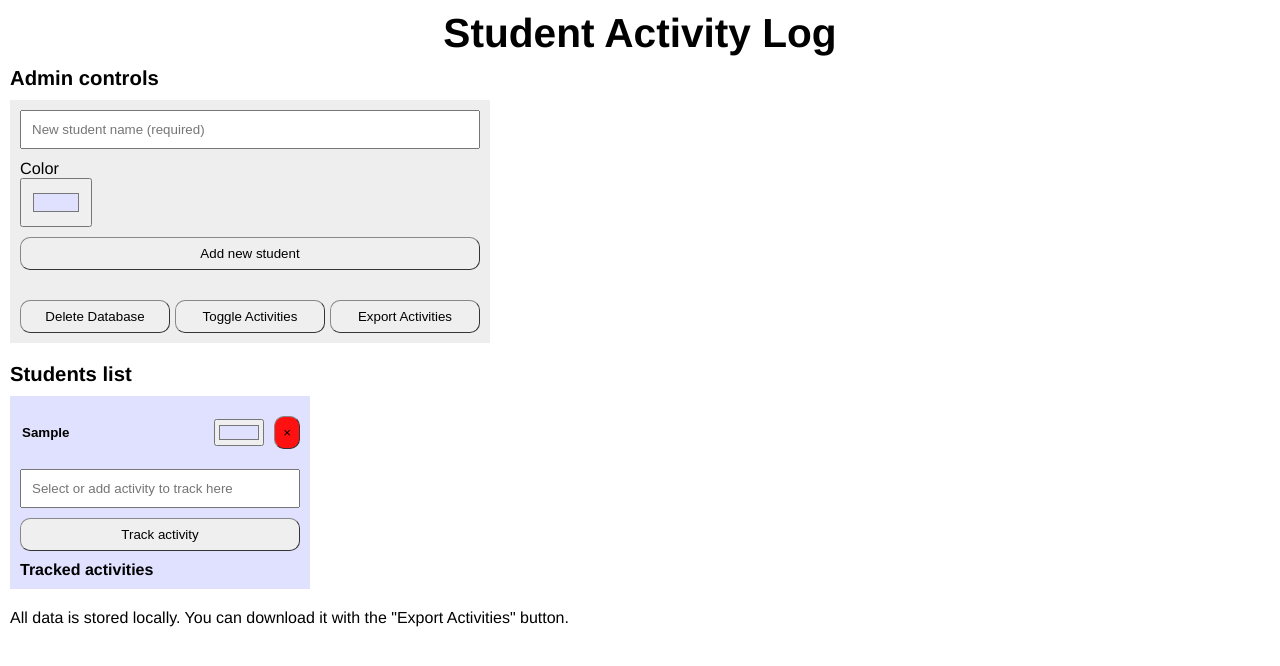
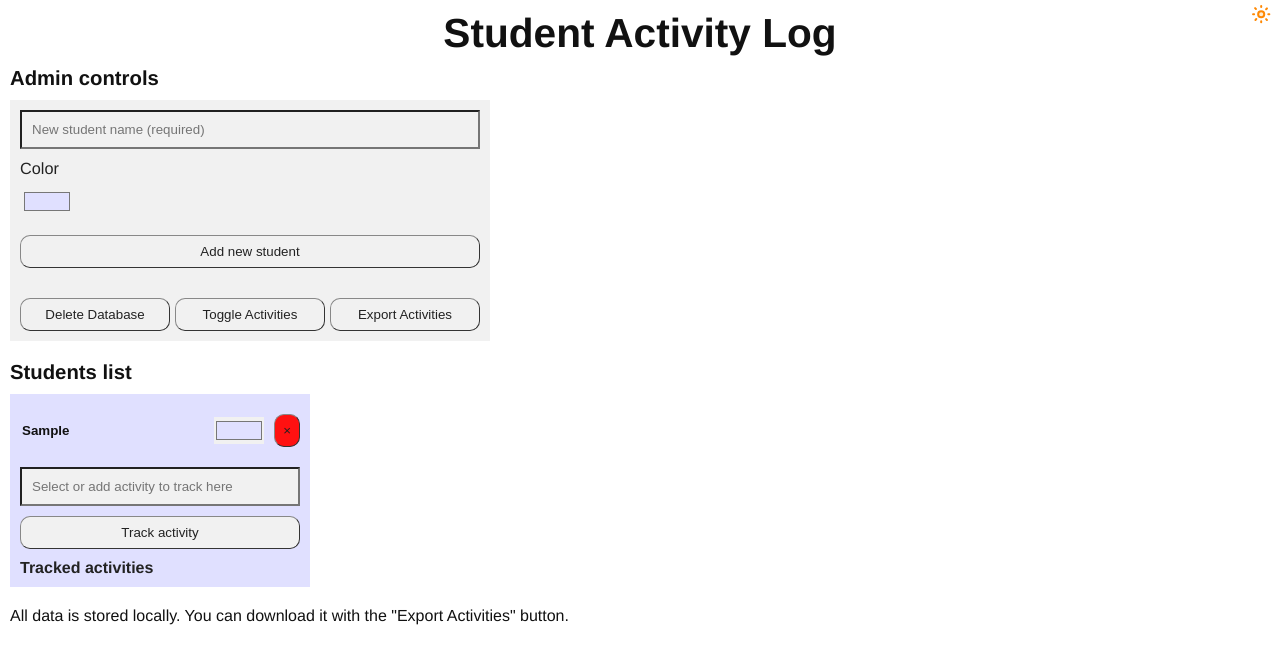
Before and after one commit to flanger001/teachers-pet, a React (Vite) app: page / in a window 1280 px wide. Both pictures are taken after typing "Sample" into the empty fields and a click on the button "Add new student". Shown: the top 666 px of the page. Built offline with nearby package versions, Linux system fonts and the light colour scheme.

Commit message:
Add theme selector, prepare release 0.1.4

```diff
--- a/src/App.css
+++ b/src/App.css
@@ -7,6 +7,77 @@ Large  - >= 1024 px
 */
 
 /* Globals */
+:root,
+:root[data-theme="light"] {
+  --background-color-base: #fff;
+  --text-color-base: #111;
+  --background-color-alternate-1: #f1f1f1;
+  --text-color-alternate-1: #222;
+  --delete-button-background-color: #ff1111;
+  --delete-button-background-hover: #ff9999;
+  --spacing: 0.25rem;
+}
+
+@media (prefers-color-scheme: dark) {
+  :root {
+    --background-color-base: #222;
+    --text-color-base: #eee;
+    --background-color-alternate-1: #333;
+    --text-color-alternate-1: #ddd;
+    --delete-button-background-color: #aa1111;
+    --delete-button-background-hover: #aa9999;
+  }
+}
+
+:root[data-theme="dark"] {
+  --background-color-base: #222;
+  --text-color-base: #eee;
+  --background-color-alternate-1: #333;
+  --text-color-alternate-1: #ddd;
+  --delete-button-background-color: #aa1111;
+  --delete-button-background-hover: #aa9999;
+}
+
+.theme-selector {
+  position: absolute;
+  top: 1px;
+  right: 1px;
+
+  button {
+    border: 0;
+    background: transparent;
+  }
+
+  svg {
+    height: calc(var(--spacing) * 6);
+    width: calc(var(--spacing) * 6);
+  }
+
+  .light {
+    fill: oklch(95.4% 0.038 75.164);
+    stroke: oklch(75% 0.183 55.934);
+    .path1 {
+      fill: oklch(95.4% 0.038 75.164);
+      stroke: oklch(75% 0.183 55.934);
+    }
+    .path2 {
+      stroke: oklch(75% 0.183 55.934);
+    }
+  }
+
+  .dark {
+    .path1 {
+      fill: color-mix(in oklab, oklch(74.6% 0.16 232.661) 20%, transparent);
+    }
+    .path2 {
+      fill: oklch(68.5% 0.169 237.323);
+    }
+    .path3 {
+      fill: oklch(50% 0.134 242.749);
+    }
+  }
+}
+
 html {
   font-size: 16.25px;
   color-scheme: light dark;
@@ -20,10 +91,8 @@ body {
   display: flex;
   font-size: 1rem;
   flex-direction: column;
-  @media (prefers-color-scheme: dark) {
-    background-color: #222;
-    color: #eee;
-  }
+  background-color: var(--background-color-base);
+  color: var(--text-color-base);
 }
 
 h1,
@@ -77,25 +146,21 @@ p {
 
 /* Inputs & forms */
 
-.input-text {
+.input-text,
+.input-submit {
   padding: 10px;
+  background-color: var(--background-color-alternate-1);
+  color: var(--text-color-alternate-1);
 }
 
 .input-color {
   box-sizing: content-box;
-  padding: 10px;
+  padding-top: 10px;
+  padding-bottom: 10px;
   min-height: 25px;
-}
-
-.delete-button {
-  --delete-button-background-color: #ff1111;
-  background-color: var(--delete-button-background-color);
-  transition: background-color 0.1s;
-
-  &:hover {
-    cursor: pointer;
-    background-color: #ff9999;
-  }
+  background-color: var(--background-color-alternate-1);
+  color: var(--text-color-alternate-1);
+  border: 0
 }
 
 .button {
@@ -103,7 +168,21 @@ p {
   border-width: 1px;
   border-color: #888;
   border-radius: 10px;
+  background-color: var(--background-color-alternate-1);
+  color: var(--text-color-alternate-1);
 }
+
+.delete-button {
+  background-color: var(--delete-button-background-color);
+  transition: background-color 0.1s;
+
+  &:hover {
+    cursor: pointer;
+    background-color: var(--delete-button-background-color-hover);
+  }
+}
+
+
 
 /* Containers */
 .admin-controls-container {
@@ -111,12 +190,9 @@ p {
 }
 
 .admin-controls {
-  background-color: #eee;
+  background-color: var(--background-color-alternate-1);
+  color: var(--text-color-alternate-1);
   max-width: 480px;
-  @media (prefers-color-scheme: dark) {
-    background-color: #333;
-    color: #eee;
-  }
 }
 
 .add-student-form {
@@ -158,6 +234,7 @@ p {
   display: flex;
   flex-direction: column;
   gap: 20px;
+  color: var(--text-color-alternate-1);
 }
 
 .student-activity-form {
@@ -172,11 +249,8 @@ p {
 }
 
 .results {
-  background-color: #eee;
-  @media (prefers-color-scheme: dark) {
-    background-color: #333;
-    color: #eee;
-  }
+  background-color: var(--background-color-alternate-1);
+  color: var(--text-color-alternate-1);
 }
 
 /* Components */
@@ -187,9 +261,11 @@ p {
   .student-name {
     font-weight: 600;
     border: 0;
+    color: var(--text-color-base);
 
     &:focus {
-      background-color: #eee;
+      background-color: var(--background-color-base);
+      color: var(--text-color-base);
     }
   }
 
@@ -200,6 +276,12 @@ p {
     align-items: center;
     padding-top: 10px;
     margin-bottom: 20px;
+
+    .input-color {
+      padding: 0;
+      margin-right: 10px;
+      margin-left: 10px;
+    }
   }
 }
 
--- a/src/App.jsx
+++ b/src/App.jsx
@@ -10,6 +10,7 @@ const StudentsContext = createContext(null);
 const ActivitiesContext = createContext(null);
 const OccurrencesContext = createContext(null);
 const StudentContext = createContext(null);
+const ThemeContext = createContext(null);
 const formatter = new Intl.DateTimeFormat("en-us", {
 	year: "numeric",
 	month: "2-digit",
@@ -67,6 +68,7 @@ function App() {
 		const toggleCached = window.localStorage.getItem("toggle-state");
 		return toggleCached === "open" ? true : false;
 	});
+	const [theme, setTheme] = useState(() => window.localStorage.getItem("theme") || "light");
 
 	useEffect(() => {
 		initializeDatabaseClient().then((db) => {
@@ -100,6 +102,26 @@ function App() {
 		}
 	}, [showResults]);
 
+	useEffect(() => {
+		if (theme === "dark") {
+			document.documentElement.dataset.theme = "dark";
+		}
+		else {
+			document.documentElement.dataset.theme = "light";
+		}
+	}, [theme]);
+
+	const toggleTheme = () => {
+		if (theme === "light") {
+			window.localStorage.setItem("theme", "dark");
+			setTheme("dark");
+		}
+		else {
+			window.localStorage.setItem("theme", "light");
+			setTheme("light");
+		}
+	};
+
 	return (
 		clientLoaded &&
 		<>
@@ -107,6 +129,7 @@ function App() {
 				<h1 className="text-center">Student Activity Log</h1>
 			</header>
 			<main>
+				<ThemeSelector theme={theme} toggleTheme={toggleTheme} />
 				<DatabaseProvider
 					client={client}
 					students={students}
@@ -117,8 +140,10 @@ function App() {
 					setOccurrences={setOccurrences}
 				>
 					<ActivitiesDatalist id={datalistId}></ActivitiesDatalist>
-					<AdminPanel setShowResults={setShowResults}></AdminPanel>
-					<StudentsContainer />
+					<ThemeContext value={theme}>
+						<AdminPanel setShowResults={setShowResults}></AdminPanel>
+						<StudentsContainer />
+					</ThemeContext>
 					{showResults && <OccurrencesContainer />}
 				</DatabaseProvider>
 			</main>
@@ -127,6 +152,38 @@ function App() {
 			</footer>
 		</>
 
+	)
+}
+
+function ThemeSelector({ theme, toggleTheme }) {
+	return (
+		<div className="theme-selector">
+			<label className="sr-only" htmlFor="theme-selector">Theme</label>
+			<button type="button" role="switch" id="theme-selector" onClick={toggleTheme}>
+				{
+					theme === "light" ?
+						(
+							<svg
+								viewBox="0 0 24 24"
+								fill="none"
+								strokeWidth="2"
+								strokeLinecap="round"
+								strokeLinejoin="round"
+								className="light"
+							>
+								<path d="M15 12a3 3 0 1 1-6 0 3 3 0 0 1 6 0Z" className="path1"></path>
+								<path d="M12 4v1M17.66 6.344l-.828.828M20.005 12.004h-1M17.66 17.664l-.828-.828M12 20.01V19M6.34 17.664l.835-.836M3.995 12.004h1.01M6 6l.835.836" className="path2"></path>
+							</svg>
+
+						) : (
+							<svg viewBox="0 0 24 24" fill="none" className="dark">
+								<path fillRule="evenodd" clipRule="evenodd" d="M17.715 15.15A6.5 6.5 0 0 1 9 6.035C6.106 6.922 4 9.645 4 12.867c0 3.94 3.153 7.136 7.042 7.136 3.101 0 5.734-2.032 6.673-4.853Z" className="path1"></path>
+								<path d="m17.715 15.15.95.316a1 1 0 0 0-1.445-1.185l.495.869ZM9 6.035l.846.534a1 1 0 0 0-1.14-1.49L9 6.035Zm8.221 8.246a5.47 5.47 0 0 1-2.72.718v2a7.47 7.47 0 0 0 3.71-.98l-.99-1.738Zm-2.72.718A5.5 5.5 0 0 1 9 9.5H7a7.5 7.5 0 0 0 7.5 7.5v-2ZM9 9.5c0-1.079.31-2.082.845-2.93L8.153 5.5A7.47 7.47 0 0 0 7 9.5h2Zm-4 3.368C5 10.089 6.815 7.75 9.292 6.99L8.706 5.08C5.397 6.094 3 9.201 3 12.867h2Zm6.042 6.136C7.718 19.003 5 16.268 5 12.867H3c0 4.48 3.588 8.136 8.042 8.136v-2Zm5.725-4.17c-.81 2.433-3.074 4.17-5.725 4.17v2c3.552 0 6.553-2.327 7.622-5.537l-1.897-.632Z" className="path2"></path><path fillRule="evenodd" clipRule="evenodd" d="M17 3a1 1 0 0 1 1 1 2 2 0 0 0 2 2 1 1 0 1 1 0 2 2 2 0 0 0-2 2 1 1 0 1 1-2 0 2 2 0 0 0-2-2 1 1 0 1 1 0-2 2 2 0 0 0 2-2 1 1 0 0 1 1-1Z" className="path3"></path>
+							</svg>
+						)
+				}
+			</button>
+		</div>
 	)
 }
 
@@ -309,6 +366,7 @@ function StudentsContainer() {
 
 function Student({ student }) {
 	const client = useContext(DatabaseContext);
+	const theme = useContext(ThemeContext)
 	const { setStudents } = useContext(StudentsContext);
 	const { activities, setActivities } = useContext(ActivitiesContext);
 	const { setOccurrences } = useContext(OccurrencesContext);
@@ -397,10 +455,10 @@ function Student({ student }) {
 			<div className="student" style={{ backgroundColor: student.config.color }}>
 				<div className="student-controls">
 					<label className="label sr-only" htmlFor="student-name">Student name</label>
-					<input className="student-name" name="student-name" defaultValue={student.name} style={{ backgroundColor: student.config.color }} onFocus={(event) => event.target.style.backgroundColor = "#eee"} onBlur={(event) => event.target.style.backgroundColor = student.config.color} onChange={updateName} />
+					<input className="student-name" name="student-name" defaultValue={student.name} style={{ backgroundColor: student.config.color }} onFocus={(event) => event.target.style.backgroundColor = theme === "light" ? "#fff" : "#222"} onBlur={(event) => event.target.style.backgroundColor = student.config.color} onChange={updateName} />
 					<label className="label sr-only" htmlFor="student-color">Student color</label>
-					<input type="color" name="student-color" onChange={updateColor} defaultValue={student.config.color} />
-					<button className="delete-button button" title="Delete Student" onClick={deleteStudent}>×</button>
+					<input className="input-color" type="color" name="student-color" onChange={updateColor} defaultValue={student.config.color} title="Student color" />
+					<button className="button delete-button" title="Delete Student" onClick={deleteStudent}>×</button>
 				</div>
 				<form className="form student-activity-form" onSubmit={trackActivity}>
 					<div className="form-control">
```
Also changed, not shown: 1 other file (tests, documents, lock files or other folders).
